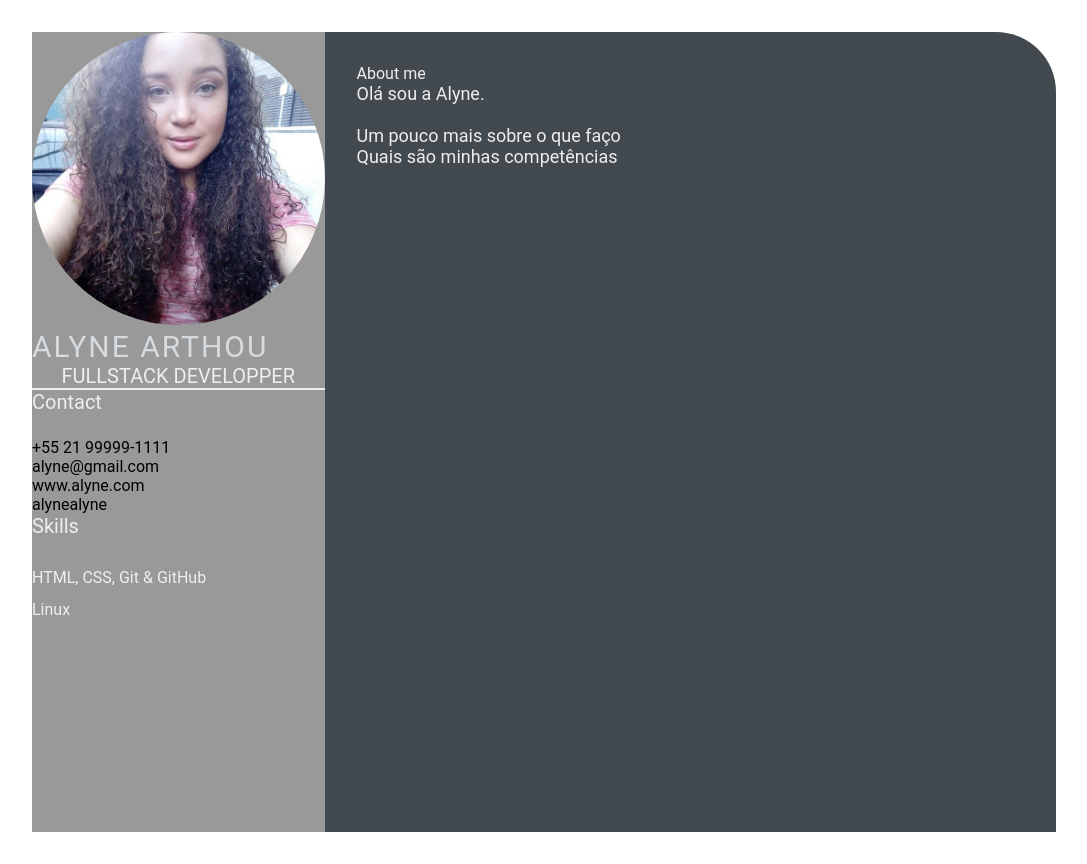
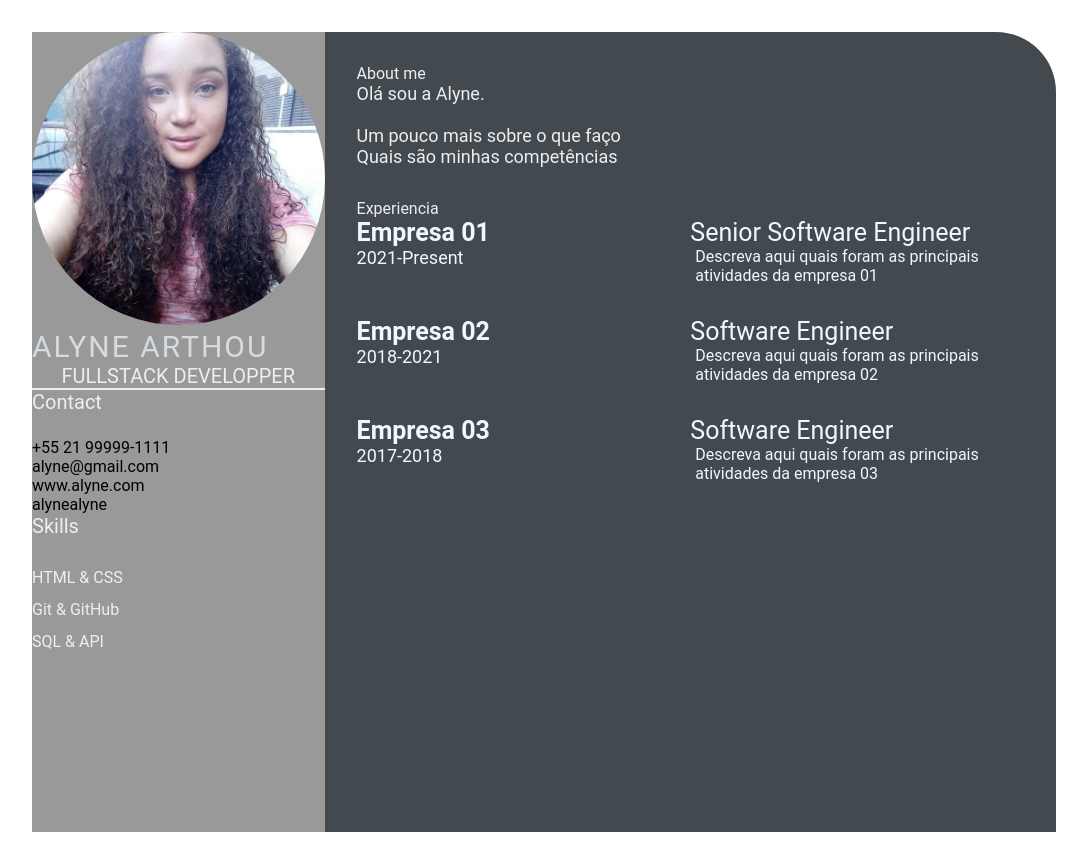
Before and after one commit to AlyneArthou/devweekgit.github.io, a plain HTML site: page index.html in a window 1280 px wide. Shown: the whole page, without its empty margins (96-1183 px from the left). Drawn offline with Linux system fonts and the light colour scheme.

Commit message:
Feat add job details (#3)
* starting resume

* Feature: add job details

```diff
--- a/index.html
+++ b/index.html
@@ -7,6 +7,7 @@
     <title>Alyne Arthou CV</title>
     <link rel="stylesheet" href="style.css">
 </head>
+
 <body>
     <main class="resume-contents">
         <section class="left-section">
@@ -28,12 +29,14 @@
                 <div class="skills">
                     <p class="left-title">Skills</p>
                     <ul>
-                        <li><p>HTML, CSS, Git & GitHub</p></li>
-                        <li><p>Linux</p></li>
+                        <li><p>HTML & CSS</p></li>
+                        <li><p>Git & GitHub</p></li>
+                        <li><p>SQL & API</p></li>
                     </ul>
                 </div>
             </section>
         </section>
+
         <section class="right-section">
             <div class="right-section-contents">
                 <section class="about gap">
@@ -44,6 +47,46 @@
                         <br>Quais são minhas competências
                     </p>
                 </section>
+
+                <section class="experience gap">
+                    <div class="right-title">Experiencia</div>
+                    <div class="experience-contents">
+                        <div class="exp-left">
+                            <p class="exp-company-name">Empresa 01</p>
+                            <p class="exp-time-period">2021-Present</p>
+                        </div>
+                        <div class="exp-right">
+                            <p class="exp-position">Senior Software Engineer</p>
+                            <p class="exp-desc">
+                                Descreva aqui quais foram as principais atividades da empresa 01
+                            </p>
+                        </div>
+                    </div>
+                    <div class="experience-contents">
+                        <div class="exp-left">
+                            <p class="exp-company-name">Empresa 02</p>
+                            <p class="exp-time-period">2018-2021</p>
+                        </div>
+                        <div class="exp-right">
+                            <p class="exp-position">Software Engineer</p>
+                            <p class="exp-desc">
+                                Descreva aqui quais foram as principais atividades da empresa 02
+                            </p>
+                        </div>
+                    </div>
+                    <div class="experience-contents">
+                        <div class="exp-left">
+                            <p class="exp-company-name">Empresa 03</p>
+                            <p class="exp-time-period">2017-2018</p>
+                        </div>
+                        <div class="exp-right">
+                            <p class="exp-position">Software Engineer</p>
+                            <p class="exp-desc">
+                                Descreva aqui quais foram as principais atividades da empresa 03
+                            </p>
+                        </div>
+                    </div>
+                </section>
             </div>
         </section>
     </main>
--- a/style.css
+++ b/style.css
@@ -101,3 +101,38 @@
     font-size: 18px;
     color: #eeeeee;
 }
+
+.experience-contents,
+.education-contents,
+.awards-contents {
+    display: grid;
+    grid-template-columns: repeat(2, 1fr);
+    padding-bottom: 2rem;
+    color: #F1F8FD;
+}
+
+.exp-company-name,
+.education-school-name,
+.awards-company-name {
+    font-size: 25px;
+    font-weight: bold;
+}
+
+.exp-time-period,
+.educationp-time-period,
+.awards-time-period {
+    font-size: 18px;
+}
+
+.exp-position,
+.education-subject,
+.awards-name {
+    font-size: 25px;
+}
+
+.exp-desc,
+.education-desc,
+.awards-desc {
+    font-size: 16px;
+    padding-left: 5px;
+}
```
